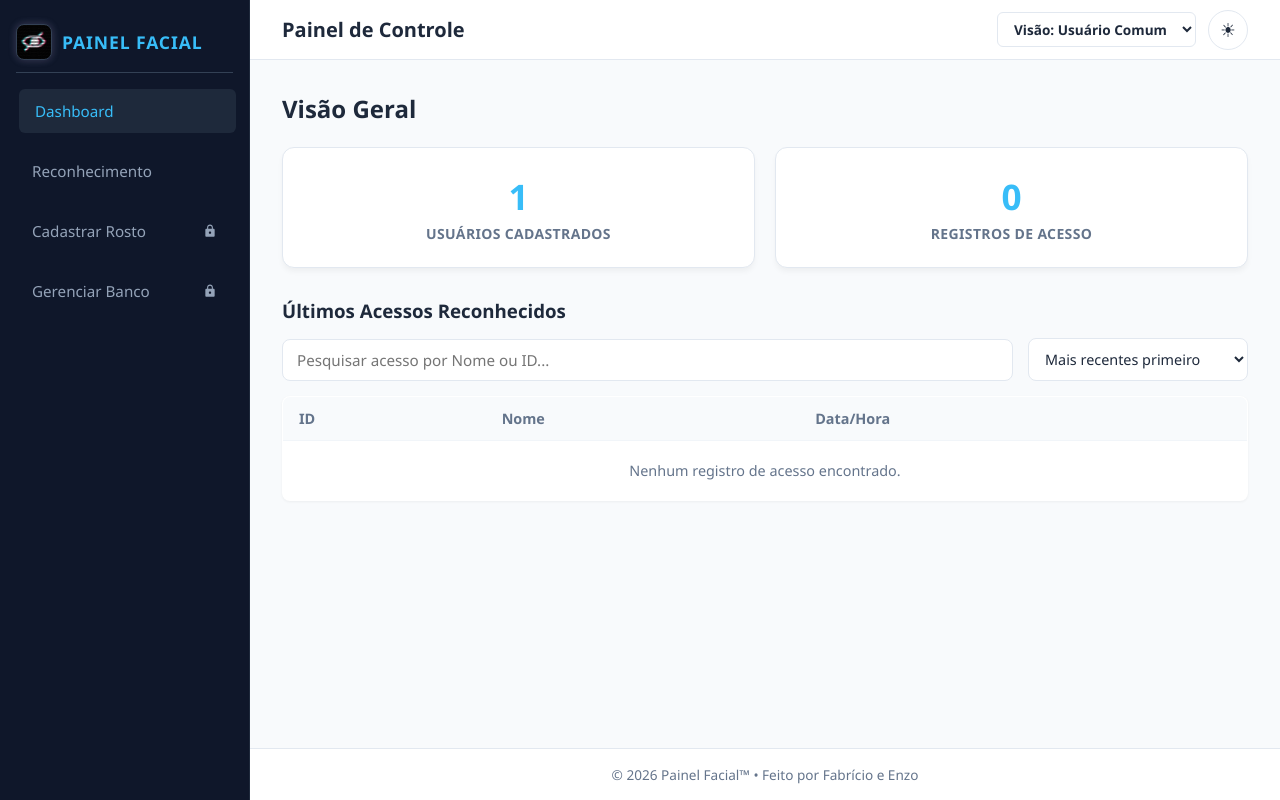
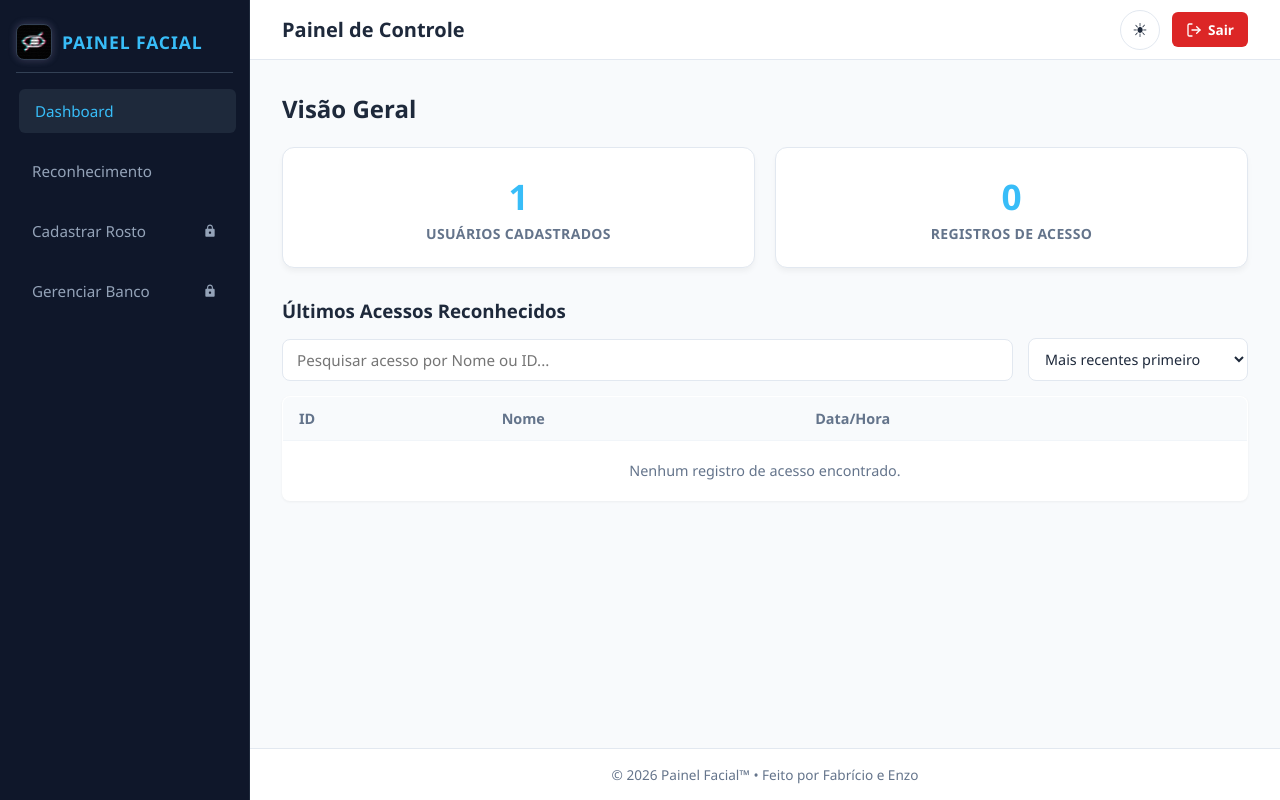
Before and after one commit to EnzoFrancoFacundo/Projeto-Rec-Facial, a Flask app: page / in a window 1280 px wide. Run offline with Flask 3, Linux system fonts and the light colour scheme; the visitor is signed in with stand-in values (Sample User, id 1); data comes from the database, SQL or seed files in the repository; data that the repository does not hold is empty.

Commit message:
Add files via upload

```diff
--- a/templates/index.html
+++ b/templates/index.html
@@ -137,6 +137,28 @@
 
         .theme-toggle-btn { background-color: transparent; border: 1px solid var(--border-card); color: var(--text-main); width: 40px; height: 40px; border-radius: 50%; cursor: pointer; font-size: 1.2rem; display: flex; align-items: center; justify-content: center; transition: all 0.2s ease; }
         .theme-toggle-btn:hover { background-color: var(--border-card); }
+
+        /* Botão Sair */
+        .btn-logout {
+            display: flex;
+            align-items: center;
+            gap: 6px;
+            padding: 8px 14px;
+            background-color: #dc2626;
+            color: #ffffff;
+            border: none;
+            border-radius: 6px;
+            font-size: 0.85rem;
+            font-weight: 600;
+            cursor: pointer;
+            transition: background-color 0.2s, transform 0.1s;
+        }
+        .btn-logout:hover {
+            background-color: #b91c1c;
+        }
+        .btn-logout:active {
+            transform: scale(0.96);
+        }
 
         /* Modal Pop-up de Autenticação */
         .modal-overlay {
@@ -444,11 +466,18 @@
             </div>
 
             <div class="header-controls">
-                <select id="role-select" class="role-selector" onchange="alternarPerfil(this.value)">
-                    <option value="admin">Visão: Administrador</option>
-                    <option value="user" selected>Visão: Usuário Comum</option>
-                </select>
+
                 <button id="btn-theme-toggle" class="theme-toggle-btn" onclick="alternarTema()" title="Alternar Tema">&#9728;</button>
+
+                <!-- Botão de Sair -->
+                <button id="btn-logout" class="btn-logout" onclick="fazerLogout()" title="Sair do Sistema">
+                    <svg width="16" height="16" viewBox="0 0 24 24" fill="none" stroke="currentColor" stroke-width="2" stroke-linecap="round" stroke-linejoin="round">
+                        <path d="M9 21H5a2 2 0 0 1-2-2V5a2 2 0 0 1 2-2h4"></path>
+                        <polyline points="16 17 21 12 16 7"></polyline>
+                        <line x1="21" y1="12" x2="9" y2="12"></line>
+                    </svg>
+                    Sair
+                </button>
             </div>
         </div>
 
@@ -619,6 +648,13 @@
         let perfilAtual = 'user';
 
         document.body.classList.add('user-role');
+
+        function fazerLogout() {
+            // Desliga todas as câmeras antes de sair
+            desligarTodasCameras();
+            // Redireciona para a página de login
+            window.location.href = "{{ url_for('login') }}";
+        }
 
         function alternarPerfil(role) {
             const roleSelect = document.getElementById('role-select');
```
